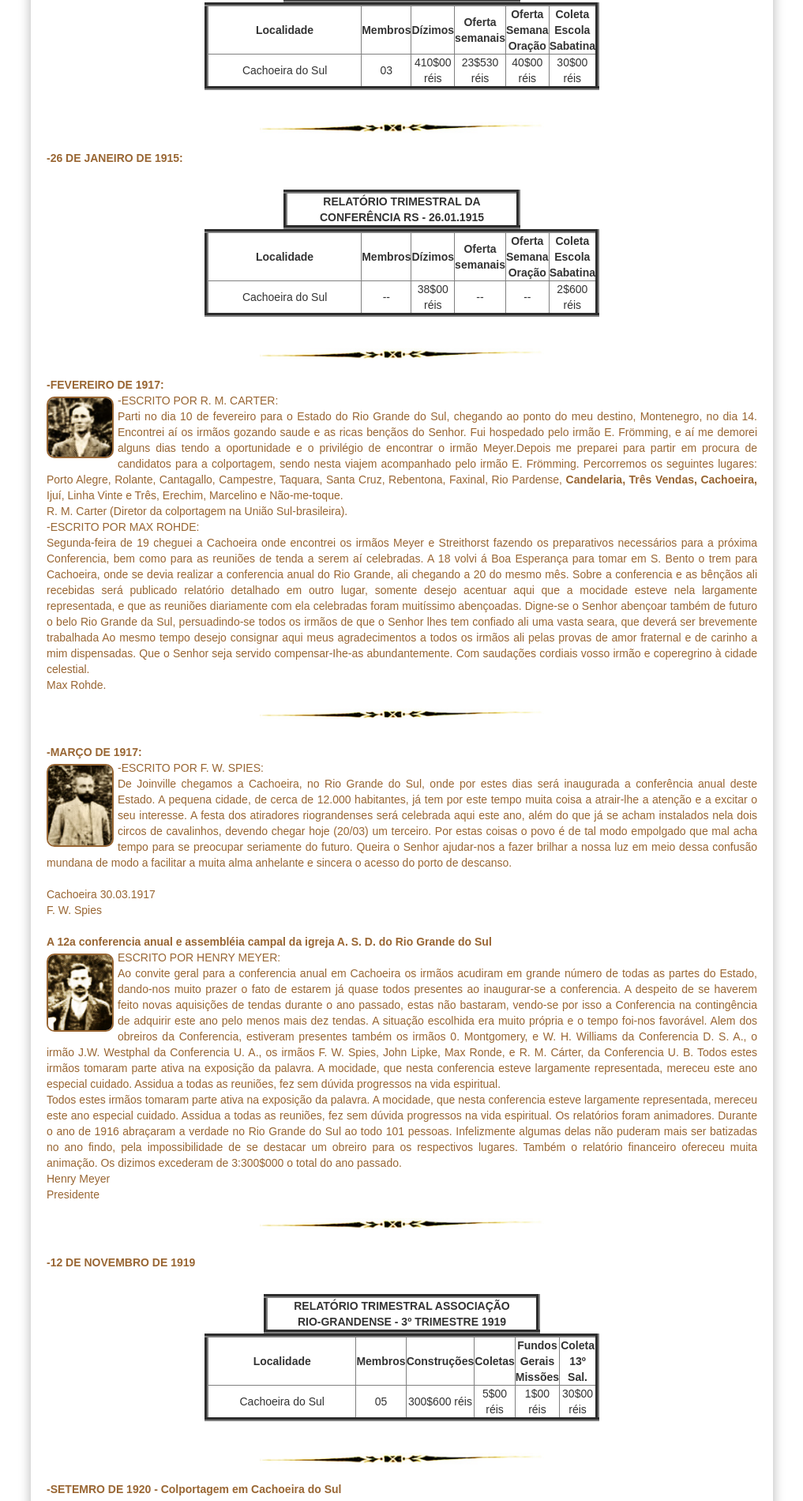
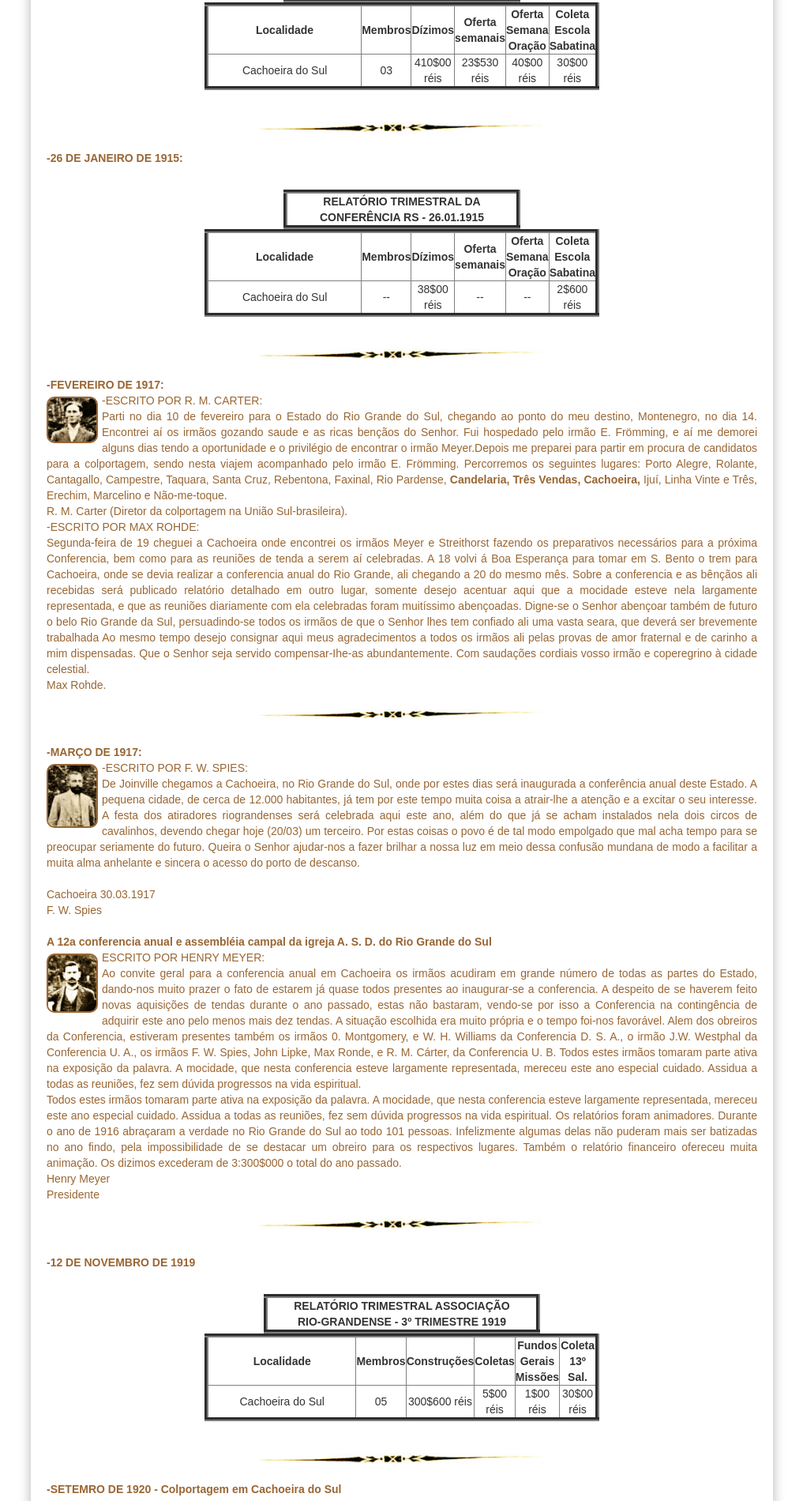
Before and after one commit to claudiovargas1955/claudiovargas1955.github.io, a Jekyll site: the page built from _pages/história-da-iasd-cachoeira.html, in a window 1280 px wide. Shown: the part 1241-3141 px from the top of the page at 79% size, without its empty margins (131-1148 px from the left). Built offline with Jekyll 4.4.1, drawn with Linux system fonts in a browser that asks for light colours; some web fonts are replaced.

Commit message:
Update história-da-iasd-cachoeira.html

```diff
--- a/_pages/história-da-iasd-cachoeira.html
+++ b/_pages/história-da-iasd-cachoeira.html
@@ -195,7 +195,7 @@ tr:hover{
       <img class="dir3" style="float:center"; src="/images/separacao.jpg" class="img-responsive" width="400px" title="";/><br>
 
 <p><b>-FEVEREIRO DE 1917:</b><br>
-<img class="esq5" style="float:left"; src="/images/R.M.Carter.jpg" class="img-responsive" width="85px" title="";/> -ESCRITO POR R. M. CARTER:<br>
+<img class="esq5" style="float:left"; src="/images/R.M.Carter.jpg" class="img-responsive" width="65px" title="";/> -ESCRITO POR R. M. CARTER:<br>
 Parti no dia 10 de fevereiro para o Estado do Rio Grande do Sul, chegando ao ponto do meu destino, Montenegro, no dia 14. Encontrei aí os irmãos gozando saude e as
 ricas bençãos do Senhor. Fui hospedado pelo irmão E. Frömming, e aí me demorei alguns dias tendo a oportunidade e o privilégio de encontrar o irmão Meyer.Depois me
 preparei para partir em procura de candidatos para a colportagem, sendo nesta viajem acompanhado pelo irmão E. Frömming. Percorremos os seguintes lugares: Porto
@@ -216,7 +216,7 @@ Max Rohde.
    <img class="dir3" style="float:center"; src="/images/separacao.jpg" class="img-responsive" width="400px" title="";/><br>
 
 <p><b>-MARÇO DE 1917: </b><br>
-<img class="esq5" style="float:left"; src="/images/F.W.SPIER.jpg" class="img-responsive" width="85px" title="";/>-ESCRITO POR F. W. SPIES: <br>
+<img class="esq5" style="float:left"; src="/images/F.W.SPIER.jpg" class="img-responsive" width="65px" title="";/>-ESCRITO POR F. W. SPIES: <br>
 De Joinville chegamos a Cachoeira, no Rio Grande do Sul, onde por estes dias será inaugurada a conferência anual deste Estado. A pequena
 cidade, de cerca de 12.000 habitantes, já tem por este tempo muita coisa a atrair-lhe a atenção e a excitar o seu interesse. A festa dos atiradores riograndenses
 será celebrada aqui este ano, além do que já se acham instalados nela dois circos de cavalinhos, devendo chegar hoje (20/03) um terceiro. Por estas coisas o povo é de
@@ -229,7 +229,7 @@ modo a facilitar a muita alma anhelante e sincera o acesso do porto de descanso.
 
   <b>A 12a conferencia anual e assembléia campal da igreja A. S. D. do Rio Grande do Sul</b><br>
 
-<img class="esq5" style="float:left"; src="/images/HenryMeyer.jpg" class="img-responsive" width="85px" title="";/>
+<img class="esq5" style="float:left"; src="/images/HenryMeyer.jpg" class="img-responsive" width="65px" title="";/>
 ESCRITO POR HENRY MEYER:<br>
 Ao convite geral para a conferencia anual em Cachoeira os irmãos acudiram em grande número de todas as partes do Estado, dando-nos muito prazer o fato de estarem já
 quase todos presentes ao inaugurar-se a conferencia. A despeito de se haverem feito novas aquisições de tendas durante o ano passado, estas não bastaram, vendo-se
```
